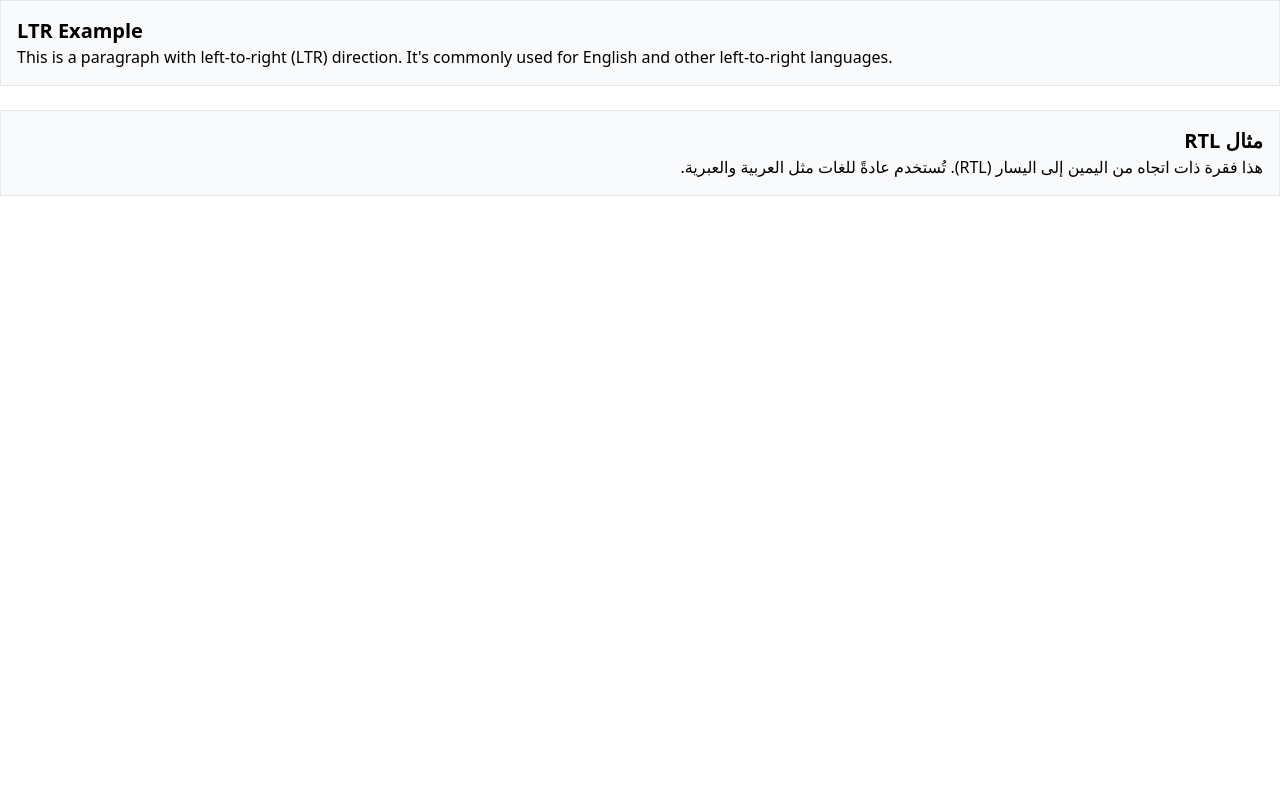
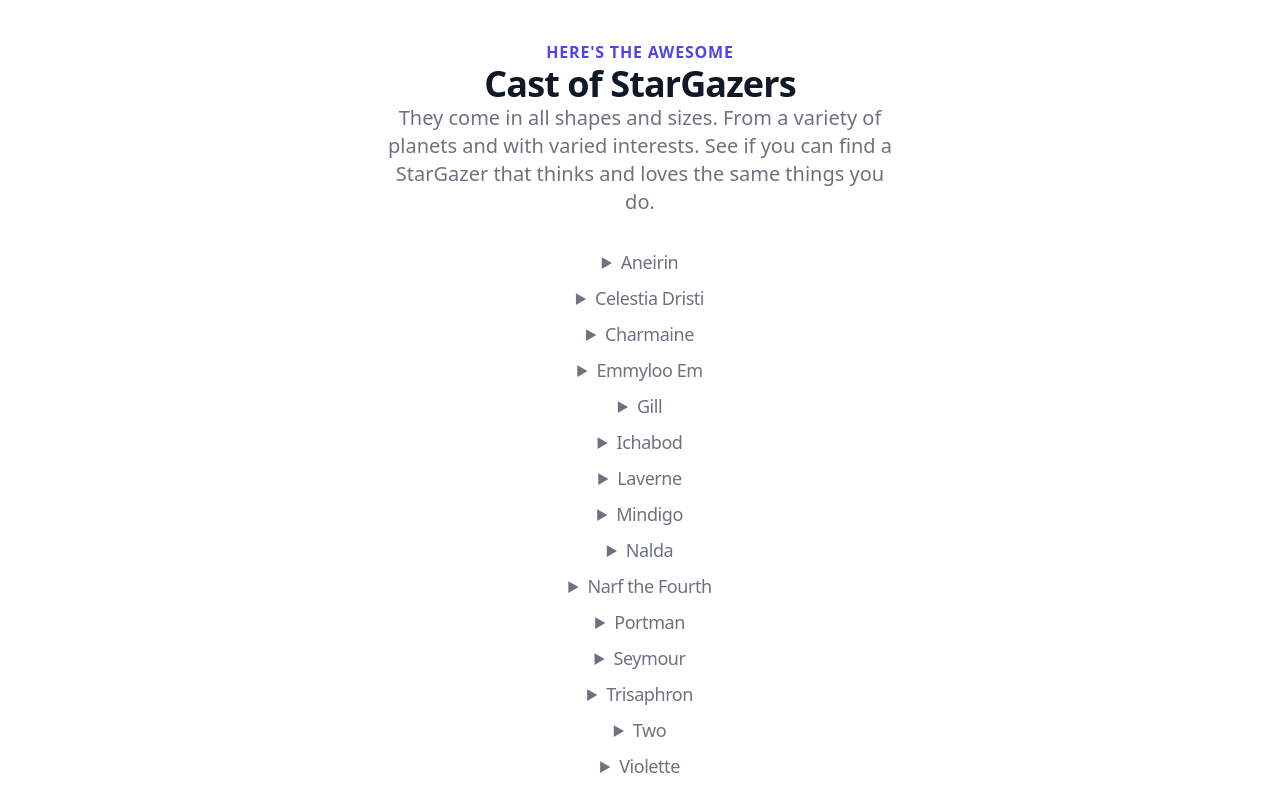
Before and after one commit to subash-gautam/learning-tailwind-css, a React (Vite) app: page / in a window 1280 px wide. Built offline with nearby package versions, Linux system fonts and the light colour scheme.

Commit message:
open / close state

```diff
--- a/src/App.jsx
+++ b/src/App.jsx
@@ -4,24 +4,135 @@ import Card from "./components/Card";
 import Button from "./components/Button";
 
 function App() {
+    const [cast] = useState([
+        {
+            id: 0,
+            name: "Aneirin",
+            slug: "aneirin",
+            bio: "Aneirin is the foremost expert of cold climates in planetoids universe-wide, with a particular inquisitiveness in areas colder than -300 F.",
+        },
+        {
+            id: 1,
+            name: "Celestia Dristi",
+            slug: "celestia-dristi",
+            bio: "Helps individuals and companies to improve personal and professional agility and growth in technology and systems.",
+        },
+        {
+            id: 2,
+            name: "Charmaine",
+            slug: "charmaine",
+            bio: "Charmaine loves fossils from every society and planet, and helping to piece together the stories they tell of an earlier time.",
+        },
+        {
+            id: 3,
+            name: "Emmyloo Em",
+            slug: "emmyloo-em",
+            bio: "She claims that her devotion to lexicography began as early as two years old, when she spoke her first full sentence.",
+        },
+        {
+            id: 4,
+            name: "Gill",
+            slug: "gill",
+            bio: "Carries on generations as a hydrologist specializing in underground reservoirs of aquatic-based planetoids.",
+        },
+        {
+            id: 5,
+            name: "Ichabod",
+            slug: "ichabod",
+            bio: "Operations supervisor Ichabod is unwavering in adherence to the perfection of order and function.",
+        },
+        {
+            id: 6,
+            name: "Laverne",
+            slug: "laverne",
+            bio: "Pursued understanding relationships among dissimilar measurable quantities at Quantumnus U.",
+        },
+        {
+            id: 7,
+            name: "Mindigo",
+            slug: "mindigo",
+            bio: "Earned the nickname \u201cMindiGoGo\u201d because of her tireless work in advanced travel and commodity conveyance.",
+        },
+        {
+            id: 8,
+            name: "Nalda",
+            slug: "nalda",
+            bio: "Began work as a mind reader and universal translator when founding Interplanetary Understanders and Lie Detectors.",
+        },
+        {
+            id: 9,
+            name: "Narf the Fourth",
+            slug: "narf-the-fourth",
+            bio: "Known to friends as Norf, oversees the manufacturing of astronomic spaceship accessories at Saucer & Rocket, Inc.",
+        },
+        {
+            id: 10,
+            name: "Portman",
+            slug: "portman",
+            bio: "No one loves animals, critters, varmints, and beasties as much as Dr. Portman, whether they are wild or a beloved pet.",
+        },
+        {
+            id: 11,
+            name: "Seymour",
+            slug: "seymour",
+            bio: "If it isn't counted, it doesn't count! is the mantra Seymour originated and propagated in the industry of inventory control.",
+        },
+        {
+            id: 13,
+            name: "Trisaphron",
+            slug: "trisaphron",
+            bio: "Earned a masters degree in practical operations after completing a bachelors of science in impractical mathematics.",
+        },
+        {
+            id: 14,
+            name: "Two",
+            slug: "two",
+            bio: "With growing interest by organizations, Two finds that it is increasingly critical to focus on sustainability.",
+        },
+        {
+            id: 15,
+            name: "Violette",
+            slug: "violette",
+            bio: "Violette holds a doctorate in Planetary Behaviorism. She has been fascinated in researching the behavior of sentient beings.",
+        },
+    ]);
+
     return (
         <>
-            <div class="space-y-6">
-                <div dir="ltr" class="border p-4 bg-gray-50">
-                    <h2 class="text-xl font-bold">LTR Example</h2>
-                    <p>
-                        This is a paragraph with left-to-right (LTR) direction.
-                        It's commonly used for English and other left-to-right
-                        languages.
+            <div className="pt-10 mx-auto max-w-md px-4 text-center sm:max-w-xl sm:px-6 lg:px-8">
+                <header className="mb-8">
+                    <h2 className="text-base font-semibold tracking-wider text-indigo-600 uppercase">
+                        Here's the awesome
+                    </h2>
+                    <p className="text-3xl font-extrabold text-gray-900 tracking-tight sm:text-4xl">
+                        Cast of StarGazers
                     </p>
-                </div>
-
-                <div dir="rtl" class="border p-4 bg-gray-50">
-                    <h2 class="text-xl font-bold">مثال RTL</h2>
-                    <p>
-                        هذا فقرة ذات اتجاه من اليمين إلى اليسار (RTL). تُستخدم
-                        عادةً للغات مثل العربية والعبرية.
+                    <p className="max-w-prose mx-auto text-xl text-gray-500">
+                        They come in all shapes and sizes. From a variety of
+                        planets and with varied interests. See if you can find a
+                        StarGazer that thinks and loves the same things you do.
                     </p>
+                </header>
+                <div className="grid grid-cols-1 gap-2 flex flex-col items-center justify-center w-auto">
+                    {cast.map((item) => (
+                        <details
+                            key={item.id}
+                            className="group open:ring-2 open:p-3 open:my-3 rounded-xl">
+                            <summary className="text-gray-500 group-open:text-indigo-500 text-lg font-medium tracking-tight">
+                                {item.name}
+                            </summary>
+                            <div className="text-sm leading-6 text-slate-600">
+                                <img
+                                    className="my-3 h-32 w-32 inline-flex items-center justify-center p-3 bg-indigo-500 rounded-full"
+                                    src={`http://pixelprowess.com/i/stargazers/${item.slug}_tn.svg`}
+                                    alt={item.name}
+                                />
+                                <p className="text-base text-gray-500">
+                                    {item.bio}
+                                </p>
+                            </div>
+                        </details>
+                    ))}
                 </div>
             </div>
         </>
```
